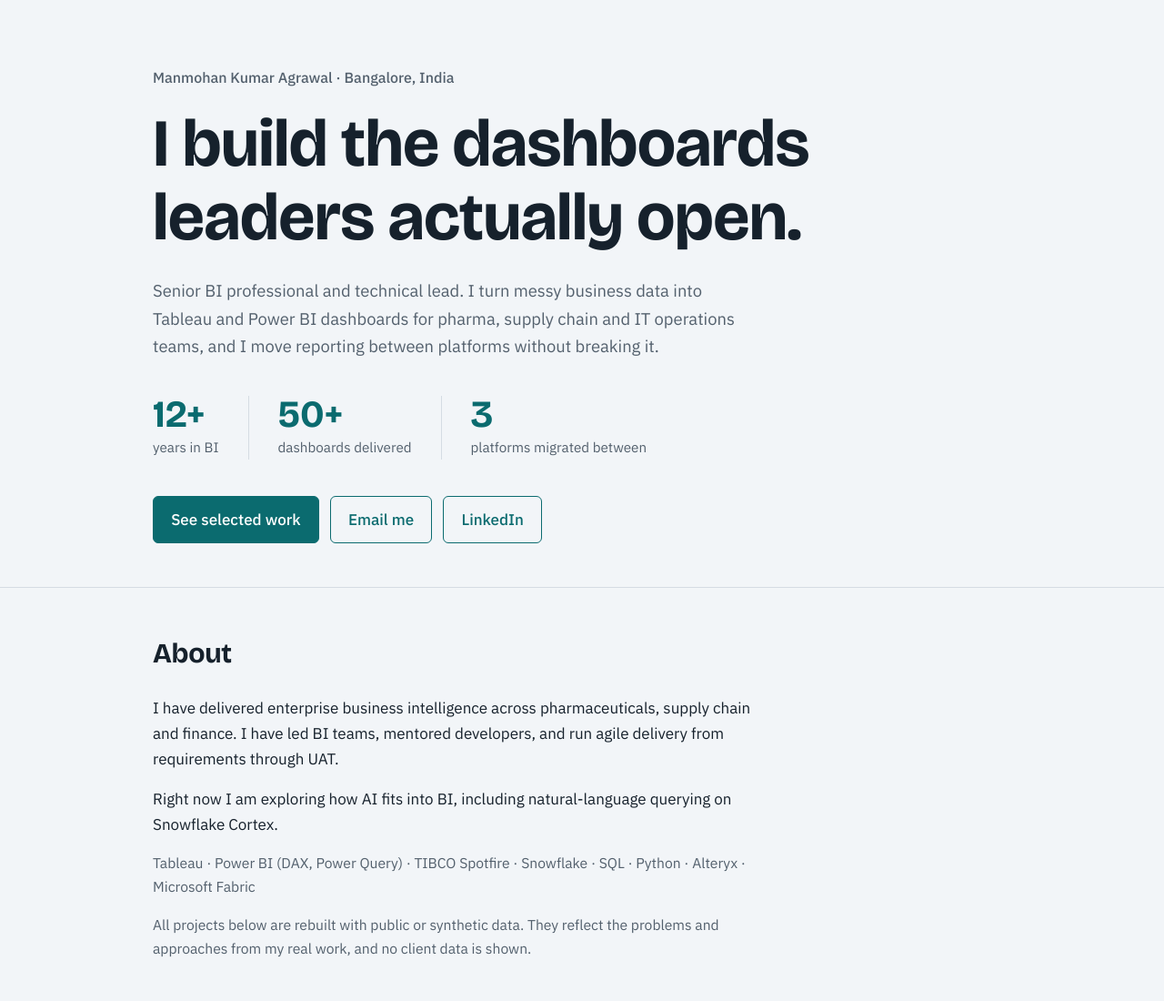
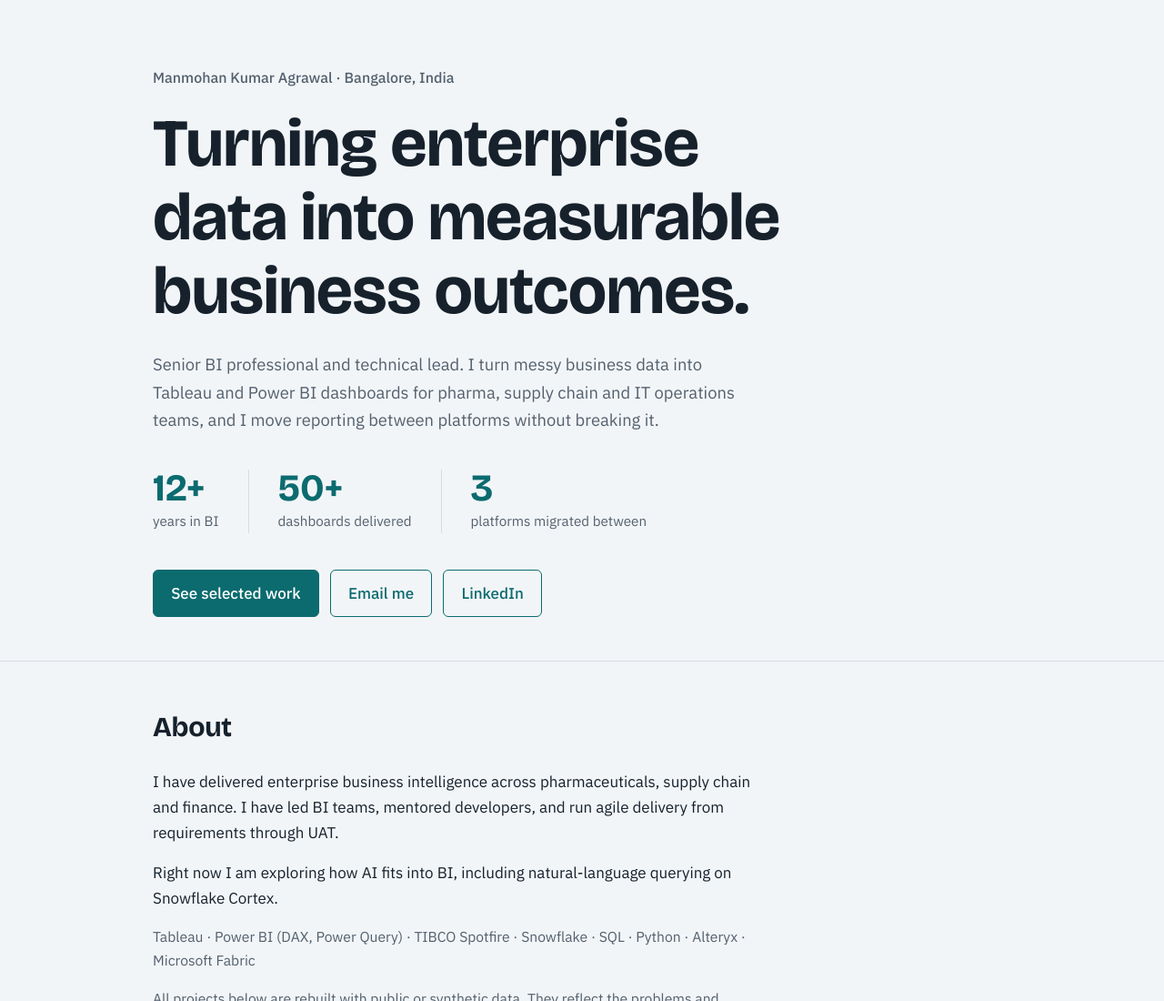
Before and after one commit to manmohan-agrawal/portfolio, a plain HTML site: page index.html in a window 1280 px wide. Shown: the top 1100 px of the page at 91% size. Drawn offline with nearby package versions, Linux system fonts and the light colour scheme.

Commit message:
Update index.html
updated header 1

```diff
--- a/index.html
+++ b/index.html
@@ -82,7 +82,7 @@ footer p{margin:.25rem 0}
 <header class="hero">
   <div class="wrap">
     <p class="name">Manmohan Kumar Agrawal · Bangalore, India</p>
-    <h1>I build the dashboards leaders actually open.</h1>
+    <h1>Turning enterprise data into measurable business outcomes.</h1>
     <p class="lede">Senior BI professional and technical lead. I turn messy business data into Tableau and Power BI dashboards for pharma, supply chain and IT operations teams, and I move reporting between platforms without breaking it.</p>
     <ul class="facts">
       <li><b>12+</b><span>years in BI</span></li>
```
